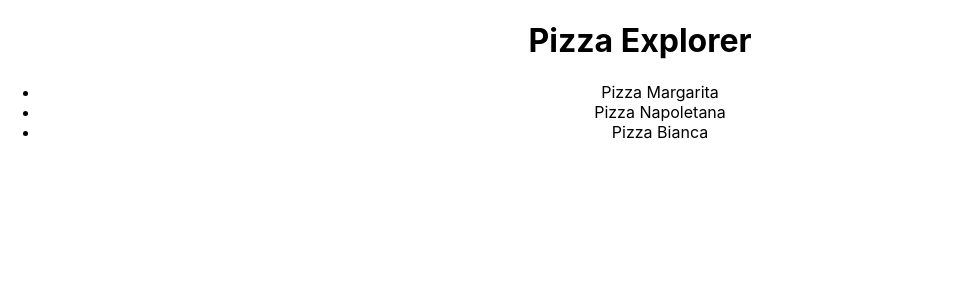
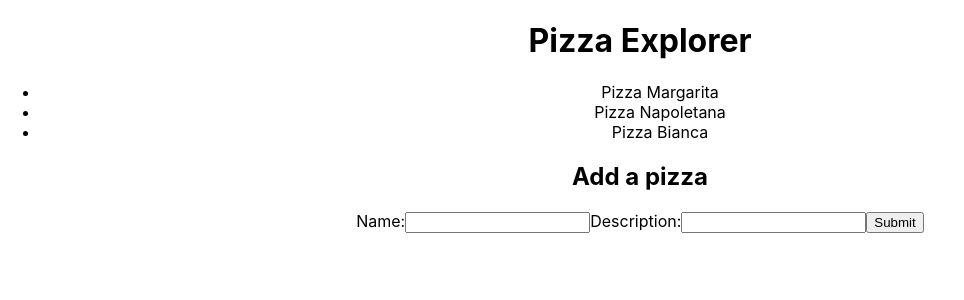
Before and after one commit to nicorponic/Pizza-List, a React (Create React App) app: page / in a window 1280 px wide. Shown: the top 300 px of the page, without its empty margins (0-964 px from the left). Built offline with nearby package versions, Linux system fonts and the light colour scheme.

Commit message:
Add new pizza - reducer, container, form

```diff
--- a/src/App.js
+++ b/src/App.js
@@ -3,6 +3,7 @@ import React, { Component } from "react";
 import "./App.css";
 import PizzaListContainer from "./components/PizzaListContainer";
 import PizzaDetailsContainer from "./components/PizzaDetailsContainer";
+import AddPizzaFormContainer from "./components/AddPizzaFormContainer";
 
 class App extends Component {
   render() {
@@ -10,6 +11,7 @@ class App extends Component {
       <div className="App">
         <PizzaListContainer />
         <PizzaDetailsContainer />
+        <AddPizzaFormContainer />
       </div>
     );
   }
--- /dev/null
+++ b/src/components/AddPizzaForm.js
@@ -0,0 +1,50 @@
+import * as React from "react";
+
+export default class AddPizzaForm extends React.Component {
+  handleChange = event => {
+    const value = event.target.value;
+    const name = event.target.name;
+
+    this.setState({
+      [name]: value
+    });
+  };
+
+  handleSubmit = event => {
+    event.preventDefault();
+
+    if (this.state.name && this.state.description) {
+      this.props.addPizza({
+        name: this.state.name,
+        description: this.state.description,
+        ingredients: []
+      });
+    } else {
+
+    }
+  };
+
+  render() {
+    return (
+      <div>
+        <h2>Add a pizza</h2>
+
+        <form onSubmit={this.handleSubmit}>
+          <label>
+            Name:
+            <input type="text" name="name" onChange={this.handleChange} />
+          </label>
+          <label>
+            Description:
+            <input
+              type="text"
+              name="description"
+              onChange={this.handleChange}
+            />
+          </label>
+          <input type="submit" value="Submit" />
+        </form>
+      </div>
+    );
+  }
+}
--- /dev/null
+++ b/src/components/AddPizzaFormContainer.js
@@ -0,0 +1,21 @@
+import * as React from "react";
+import AddPizzaForm from "./AddPizzaForm";
+import { connect } from "react-redux";
+
+class AddPizzaFormContainer extends React.Component {
+  addPizza = pizza => {
+    this.props.dispatch({
+      type: "ADD_PIZZA",
+      payload: {
+        id: Math.ceil(Math.random() * 10000),
+        ...pizza
+      }
+    });
+  };
+
+  render() {
+    return <AddPizzaForm addPizza={this.addPizza} />;
+  }
+}
+
+export default connect()(AddPizzaFormContainer);
--- a/src/components/PizzaDetailsContainer.js
+++ b/src/components/PizzaDetailsContainer.js
@@ -4,7 +4,7 @@ import PizzaDetails from "./PizzaDetails";
 
 class PizzaDetailsContainer extends React.Component {
   render() {
-      console.log(this.props)
+      //console.log(this.props)
     const pizza = this.props.pizza;
     if (!pizza) return null;
 
--- a/src/reducers/index.js
+++ b/src/reducers/index.js
@@ -1,8 +1,10 @@
 import { combineReducers } from "redux";
 import pizzas from "./reducer";
 import selectedPizza from "./selected-pizza";
+//import addPizza from "./add-pizza"
 
 export default combineReducers({
   pizzas,
   selectedPizza
+  //addPizza
 });
--- a/src/reducers/reducer.js
+++ b/src/reducers/reducer.js
@@ -1,6 +1,13 @@
-const reducer = (state = [], action = {}) => {
+const reducer = (state = initialState, action = {}) => {
   switch (action.type) {
+    case "ADD_PIZZA":
+      return [...state, action.payload];
     default:
+
+      return state;
+  }
+};
+
 const initialState = [
   {
     id: 1,
@@ -21,8 +28,5 @@ const reducer = (state = [], action = {}) => {
     ingredients: ["olive oil", "salt", "rosemary"]
   }
 ];
-      return initialState;
-  }
-};
 
 export default reducer;
```
Also changed, not shown: src/reducers/add-pizza.js (added, +11 -0 lines). Lines whose indentation alone changed are shown as unchanged.
